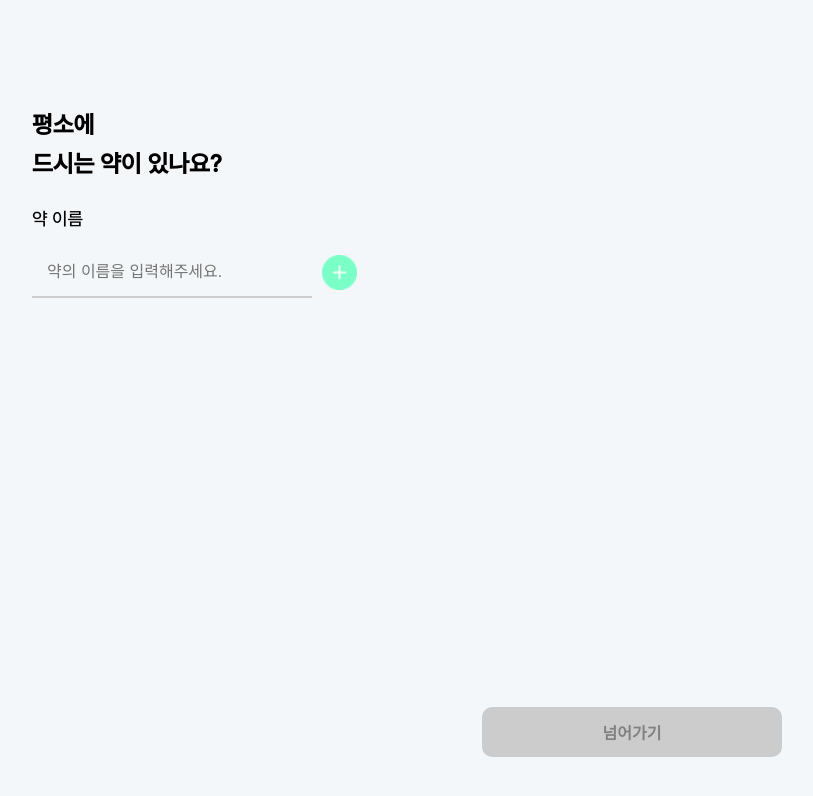
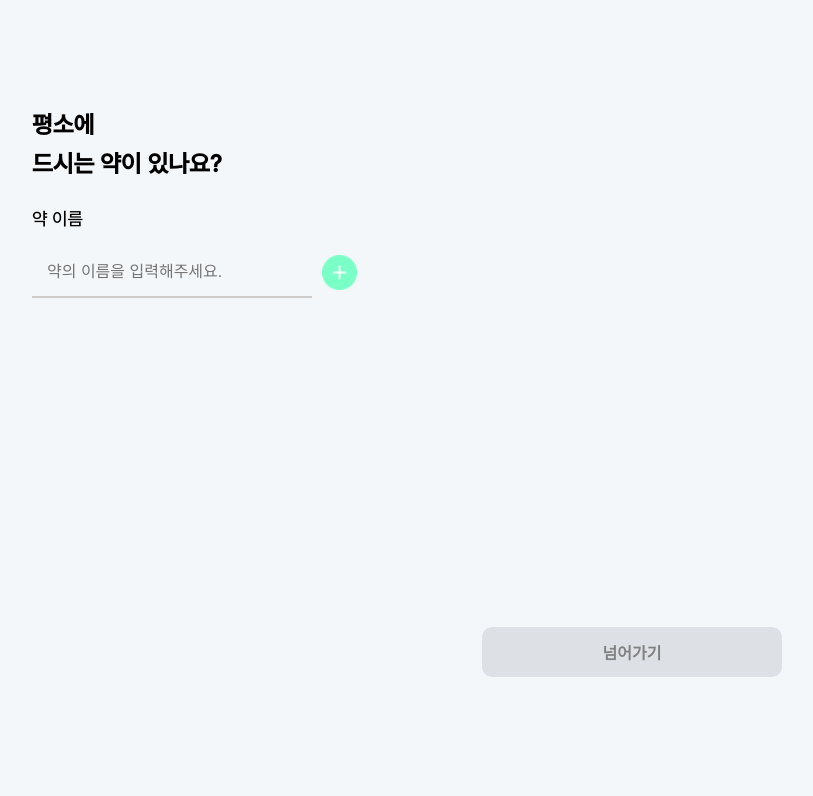
Before and after one commit to 2025GlobalInternship/kusuri-front, a Next.js app: page /m-information in a window 1280 px wide. Shown: the top 796 px of the page, without its empty margins (8-821 px from the left). Built offline with nearby package versions, Linux system fonts and the light colour scheme.

Commit message:
[feat]넘어가기 버튼 색 변경

```diff
--- a/src/pages/m-information/index.module.css
+++ b/src/pages/m-information/index.module.css
@@ -91,18 +91,16 @@
     left: 0;
     right: 0;
     margin: 0 auto;
-    margin-bottom: 83px;
-
-    transition: background-color 0.3s ease, color 0.3s ease;
+    margin-bottom: 163px;
 }
 
 .nextButton:disabled {
-    background-color: #ccc;
+    background-color: rgba(221, 225, 229, 1);
     cursor: not-allowed;
 }
 
 .clicked {
-    background-color: rgba(122, 255, 199, 1);
+    background-color: rgba(221, 225, 229, 1);
     color: white;
 }
 
```
